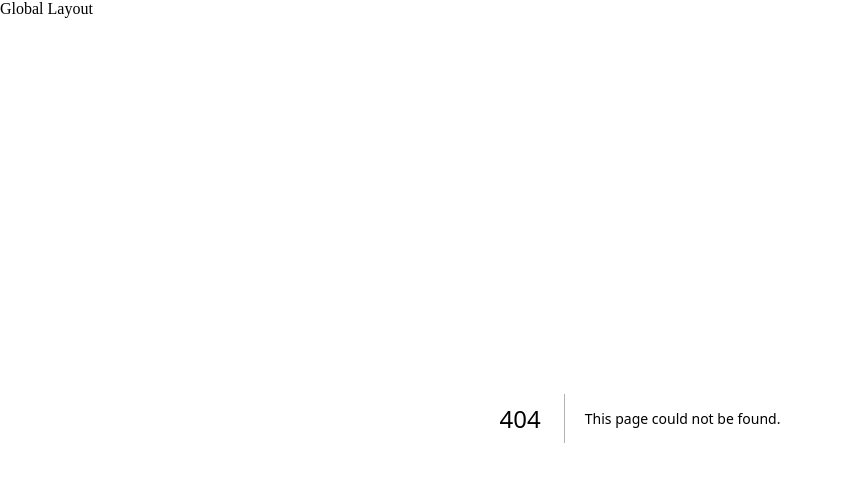
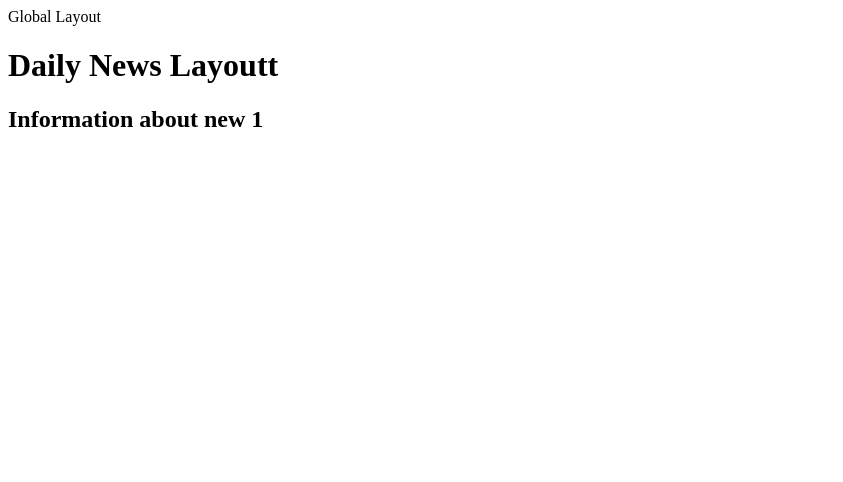
Before and after one commit to RomanKhorol/news-app-next-js, a Next.js app: page /dailynews/1 in a window 1280 px wide. Before the commit this address had no page. Shown: the top 482 px of the page, without its empty margins (0-843 px from the left). Built offline with nearby package versions, Linux system fonts and the light colour scheme.

Commit message:
add routes

```diff
--- /dev/null
+++ b/src/app/dailynews/[newsitemid]/page.tsx
@@ -0,0 +1,4 @@
+const ItemNews = ({ params }: { params: { newsitemid: string } }) => {
+  return <h2>Information about new {params.newsitemid}</h2>;
+};
+export default ItemNews;
--- /dev/null
+++ b/src/app/dailynews/layout.tsx
@@ -0,0 +1,13 @@
+import type { PropsWithChildren } from "react";
+
+export default function RootLDailyNewsLayout({
+  children,
+}: PropsWithChildren<unknown>) {
+  return (
+    <>
+      {" "}
+      <h1>Daily News Layoutt</h1>
+      {children}
+    </>
+  );
+}
--- /dev/null
+++ b/src/app/dailynews/page.tsx
@@ -0,0 +1,4 @@
+const DailyNews = () => {
+  return <h1>Daily news</h1>;
+};
+export default DailyNews;
--- /dev/null
+++ b/src/app/loading.tsx
@@ -0,0 +1,4 @@
+const Loading = () => {
+  return <h2>Loading ...</h2>;
+};
+export default Loading;
```
